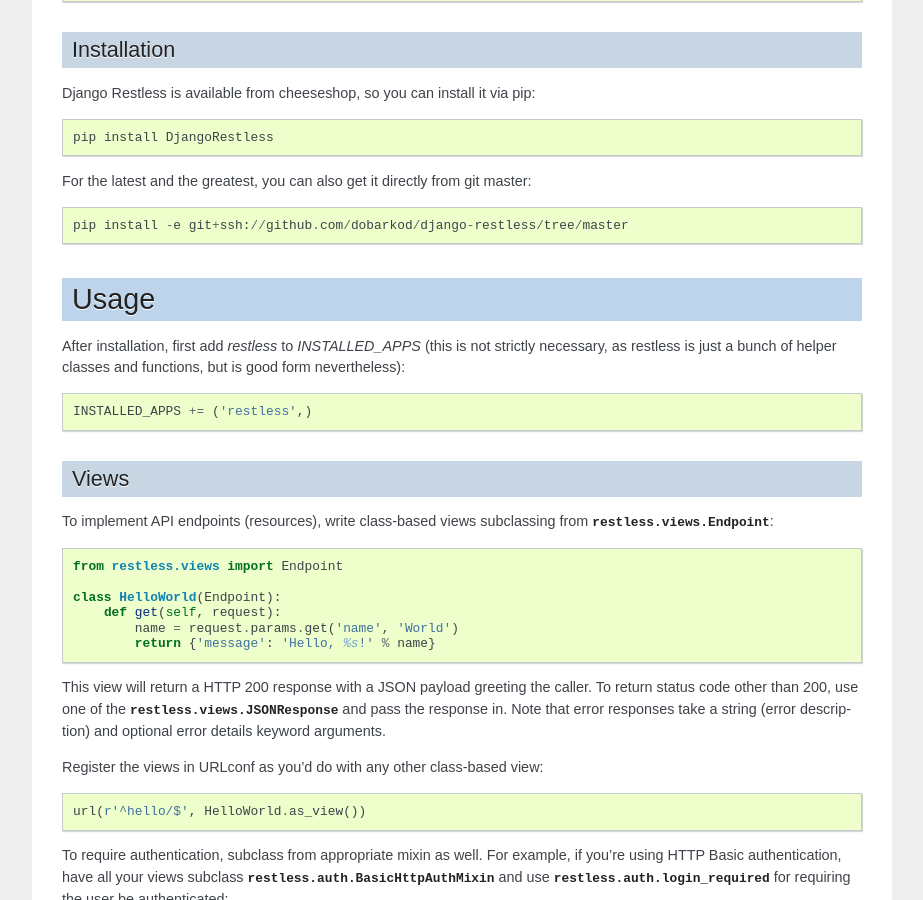
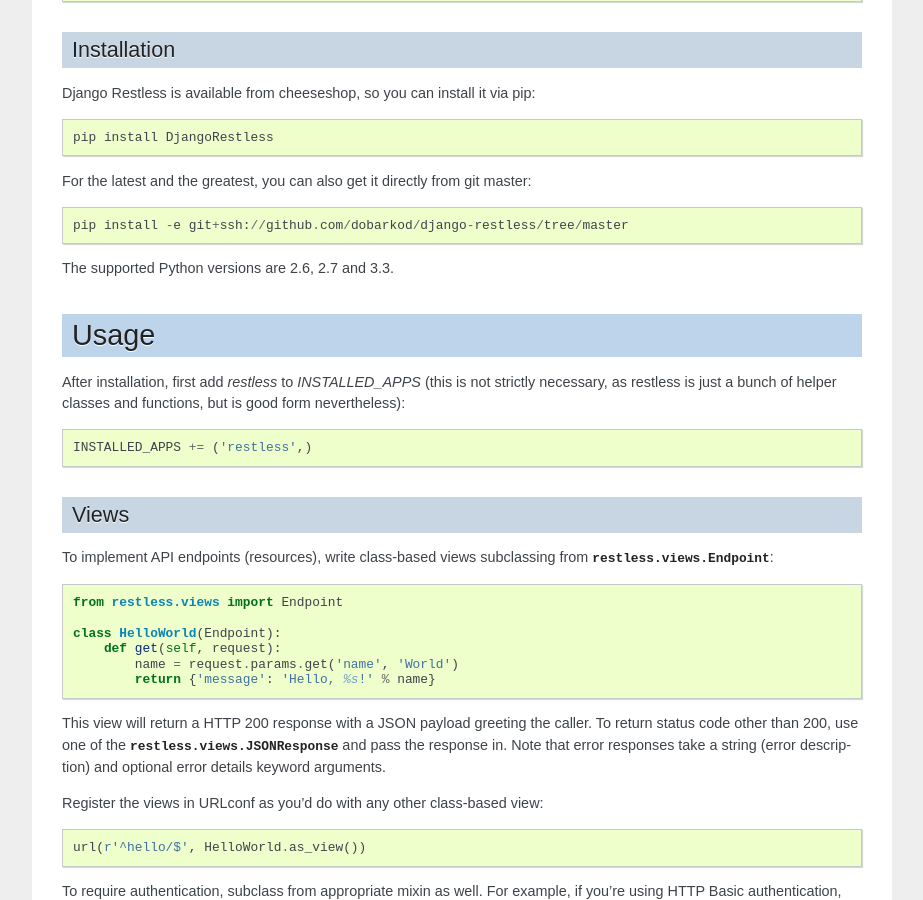
Before and after one commit to dobarkod/django-restless, a Sphinx documentation site: the page built from docs/index.rst, in a window 1280 px wide and 900 px high, scrolled down 760 px. Shown: the whole window, without its empty margins (198-1121 px from the left). Built offline with Sphinx 7.4.7, drawn with Linux system fonts in a browser that asks for light colours.

Commit message:
docs: advertise Python 2.6, 2.7 and 3.3 support

```diff
--- a/docs/index.rst
+++ b/docs/index.rst
@@ -54,6 +54,7 @@ For the latest and the greatest, you can also get it directly from git master::
 
     pip install -e git+ssh://github.com/dobarkod/django-restless/tree/master
 
+The supported Python versions are 2.6, 2.7 and 3.3.
 
 Usage
 =====
```
Also changed, not shown: README.md (+2 -0 lines).
